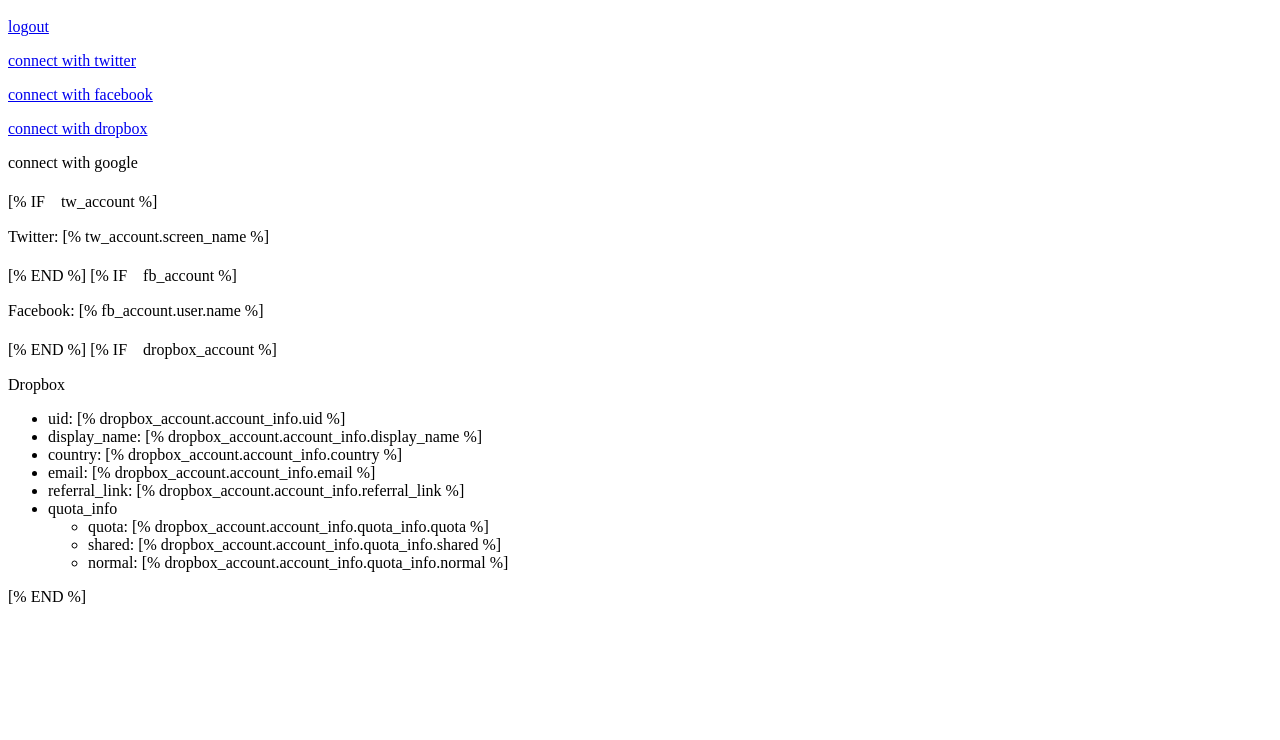
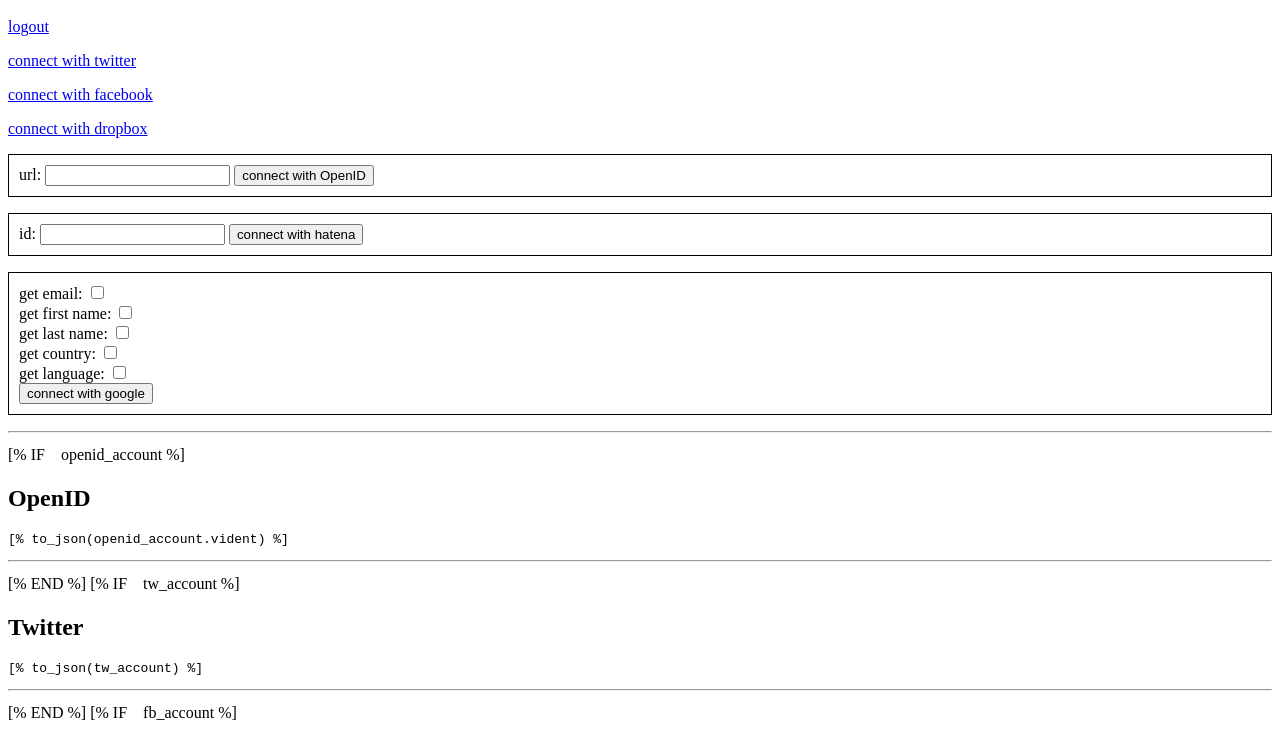
Before and after one commit to s-aska/Burger, a plain HTML site: page view/index.html in a window 1280 px wide. Shown: the part 48-788 px from the top of the page. Drawn offline with Linux system fonts and the light colour scheme.

Commit message:
fix OpenID Login.

```diff
--- a/view/index.html
+++ b/view/index.html
@@ -1,6 +1,12 @@
 <html>
 <head>
-    <title>[% c.appname | html %]</title>
+<title>[% c.appname | html %]</title>
+<style>
+form {
+  padding: 10px;
+  border: 1px solid black;
+}
+</style>
 </head>
 <body>
 
@@ -13,36 +19,54 @@
 <p><a href="/login/twitter/oauth">connect with twitter</a></p>
 <p><a href="/login/facebook/oauth">connect with facebook</a></p>
 <p><a href="/login/dropbox/oauth">connect with dropbox</a></p>
-<p><a>connect with google</a></p>
-</nav>
+
+<form action="/login/openid/auth" method="post">
+url: <input type="text" name="openid.identifier" value="">
+<input type="submit" name="button" value="connect with OpenID">
+</form>
 
 
+<form action="/login/openid/auth" method="post">
+id: <input type="text" name="hatena_id" value="">
+<input type="hidden" name="op" value="hatena">
+<input type="submit" name="button" value="connect with hatena">
+</form>
+
+<form action="/login/openid/auth" method="post">
+<input type="hidden" name="op" value="google">
+<div>get email: <input type="checkbox" name="openid.ax.required" value="email"></div>
+<div>get first name: <input type="checkbox" name="openid.ax.required" value="firstname"></div>
+<div>get last name: <input type="checkbox" name="openid.ax.required" value="lastname"></div>
+<div>get country: <input type="checkbox" name="openid.ax.required" value="country"></div>
+<div>get language: <input type="checkbox" name="openid.ax.required" value="language"></div>
+<div><input type="submit" name="button" value="connect with google"></div>
+</form>
+
+</nav>
+<hr>
+
+[% IF　openid_account %]
+<h2>OpenID</h2>
+<pre>[% to_json(openid_account.vident) %]</pre>
+<hr>
+[% END %]
+
 [% IF　tw_account %]
-<p>Twitter: [% tw_account.screen_name %]</p>
+<h2>Twitter</h2>
+<pre>[% to_json(tw_account) %]</pre>
+<hr>
 [% END %]
 
 [% IF　fb_account %]
-<p>Facebook: [% fb_account.user.name %]</p>
+<h2>Facebook</h2>
+<pre>[% to_json(fb_account) %]</pre>
+<hr>
 [% END %]
 
 [% IF　dropbox_account %]
-<section>
-<p>Dropbox</p>
-<ul>
-<li>uid: [% dropbox_account.account_info.uid %]</li>
-<li>display_name: [% dropbox_account.account_info.display_name %]</li>
-<li>country: [% dropbox_account.account_info.country %]</li>
-<li>email: [% dropbox_account.account_info.email %]</li>
-<li>referral_link: [% dropbox_account.account_info.referral_link %]</li>
-<li>quota_info
-<ul>
-<li>quota: [% dropbox_account.account_info.quota_info.quota %]</li>
-<li>shared: [% dropbox_account.account_info.quota_info.shared %]</li>
-<li>normal: [% dropbox_account.account_info.quota_info.normal %]</li>
-</ul>
-</li>
-</ul>
-</section>
+<h2>Dropbox</h2>
+<pre>[% to_json(dropbox_account) %]</pre>
+<hr>
 [% END %]
 
 </body>
```
Also changed, not shown: 4 other files.
